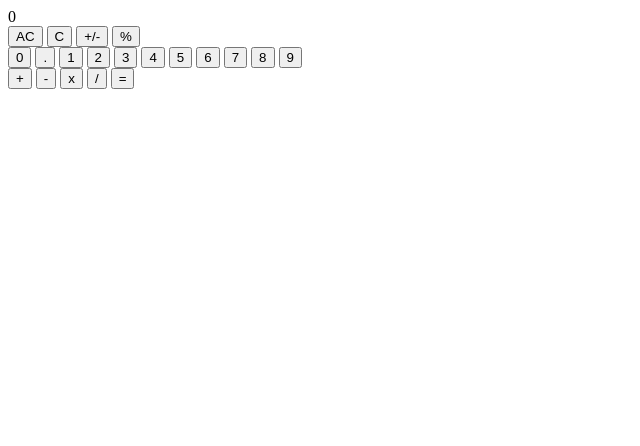
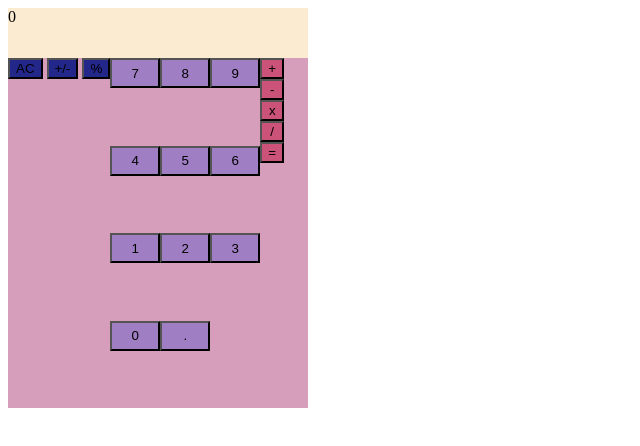
Before and after one commit to MuqAle/Calculator, a plain HTML site: page index.html in a window 1280 px wide. Shown: the whole page, without its empty margins (0-640 px from the left). Drawn offline with Linux system fonts and the light colour scheme.

Commit message:
Added styling, made clear btn one btn

```diff
--- a/css/stylesheet.css
+++ b/css/stylesheet.css
@@ -0,0 +1,43 @@
+#big-container{
+    background-color: #d79ebc ;
+    height: 400px;
+    width: 300px;
+}
+
+#small-container{
+    display: flex;
+    height: 350px;
+    width: 300px;
+}
+
+
+#output-container{
+    background-color:#fbecd1;
+    height: 50px;
+}
+
+.function{
+    background-color: #23278a;
+}
+
+.digit,
+#decimal{
+    background-color: #a07ec3;
+    height: 30px;
+    width: 50px;
+}
+
+.operator,
+#enter-btn{
+   background-color: #cb5278;
+}
+
+#digits-container{
+    display: grid;
+    grid-template-columns: auto auto auto;
+}
+
+#operator-container{
+    display: flex;
+    flex-direction: column;
+}
--- a/index.html
+++ b/index.html
@@ -8,27 +8,29 @@
     <title>Calculator</title>
 </head>
 <body>
+    <div id="big-container">
         <div id="output-container">
             <div id="output">0</div>
         </div>
+        <div id="small-container">
             <div id="functions-container">
-        <button id="all-clear-btn" class="function">AC</button>
-        <button id = 'clear' class="function">C</button>
+                <!-- <button id="all-clear-btn" class="function">AC</button> -->
+                <button id = 'clear' class="function">AC</button>
                 <button id="negative" class="function">+/-</button>
                 <button id="percent" class="function">%</button>
             </div>
             <div id="digits-container">
-        <button class="digit">0</button>
-        <button id="decimal">.</button>
+                <button class="digit">7</button>
+                <button class="digit">8</button>
+                <button class="digit">9</button>
+                <button class="digit">4</button>
+                <button class="digit">5</button>
+                <button class="digit">6</button>
                 <button class="digit">1</button>
                 <button class="digit">2</button>
                 <button class="digit">3</button>
-        <button class="digit">4</button>
-        <button class="digit">5</button>
-        <button class="digit">6</button>
-        <button class="digit">7</button>
-        <button class="digit">8</button>
-        <button class="digit">9</button>
+                <button class="digit">0</button>
+                <button id="decimal">.</button>
             </div>
             <div id="operator-container">
                 <button id="add" class="operator">+</button>
@@ -37,6 +39,8 @@
                 <button id="divide" class="operator">/</button>
                 <button id="enter-btn">=</button>
             </div>
+        </div>
+    </div>
     <script src ="js/script.js"></script>
 </body>
 </html>
--- a/js/script.js
+++ b/js/script.js
@@ -32,24 +32,30 @@ function inputDigits(){
     for (let btn of digitBtn){
         btn.addEventListener('click', (e) => {
             if(output.textContent == 0 && !output.textContent.includes('.')){
-            output.textContent=''}
+                output.textContent=''}
             else if(output.textContent == numbersStored['last_number'] || output.textContent == numbersStored['results'] ){
                 output.textContent = ''}
-            output.textContent += `${e.target.textContent}`;});
+            output.textContent += `${e.target.textContent}`;
+            clearBtn.classList.add('clear_all')
+            if(!(output.textContent == 0 && !output.textContent.includes('.'))){
+                clearBtn.textContent='C'}
+        });
 
     }
 
 }
 
-output.textContent.includes
 
 
 function inputOperator(){
     for (let btn of operatorBtn){
         btn.addEventListener('click', (e) => {
             decimalBtn.disabled = false
+            clearBtn.classList.add('clear_all')
             numbersStored['last_number'] = output.textContent
-            numbersStored['operator'] = `${e.target.textContent}`
+            numbersStored['operator'] = `${e.target.textContent}`;
+            clearBtn.classList.add('clear_all')
+            clearBtn.textContent = 'C'
         });
 
     }
@@ -77,7 +83,8 @@ function equalOperate(){
             output.textContent = 0
             clearEverything()
         }
-        console.log(numbersStored)
+        clearBtn.classList.add('clear_all')
+        clearBtn.textContent = 'C'
     })
 };
 
@@ -102,15 +109,26 @@ function operate(operator, a , b){
 
 
 
-allClearBtn.addEventListener('click', () => {
-    output.textContent = 0;
-    clearEverything()
-    decimalBtn.disabled = false;
-});
+// clearBtn.addEventListener('click', () => {
+//     output.textContent = 0;
+//     decimalBtn.disabled = false;
+// });
 
 clearBtn.addEventListener('click', () =>{
+    if(clearBtn.classList.contains('clear_all')){
+        clearBtn.textContent = 'AC'
+        output.textContent = 0;
+        decimalBtn.disabled = false
+        clearBtn.classList.remove('clear_all')
+        console.log(numbersStored)
+    }
+    else{
+    clearEverything();
     output.textContent = 0;
-    decimalBtn.disabled = false
+    decimalBtn.disabled = false;
+    console.log(numbersStored)
+    }
+
 });
 
 function decimalButton(){
```
Lines whose indentation alone changed are shown as unchanged.
